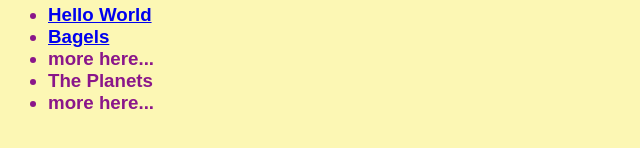
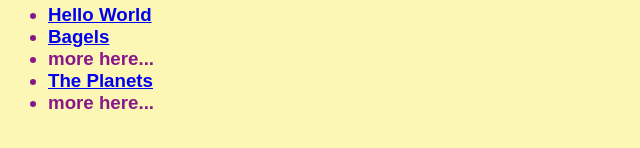
Before and after one commit to gburns-pvcc/gburns-pvcc.github.io, a plain HTML site: page index.html in a window 1280 px wide. Shown: the part 124-272 px from the top of the page, without its empty margins (0-640 px from the left). Drawn offline with Linux system fonts and the light colour scheme.

Commit message:
Update index.html

```diff
--- a/index.html
+++ b/index.html
@@ -18,7 +18,7 @@
     <li><a href = "helloworld.html"> Hello World </a></li>
     <li><a href = "bagels.html"> Bagels </a></li>
     <li>more here...</li>
-    <li><a herf = "planets.html"> The Planets </a></li>
+    <li><a href = "planets.html"> The Planets </a></li>
     <li>more here...</li>
 </ul>
 </h3>
```
